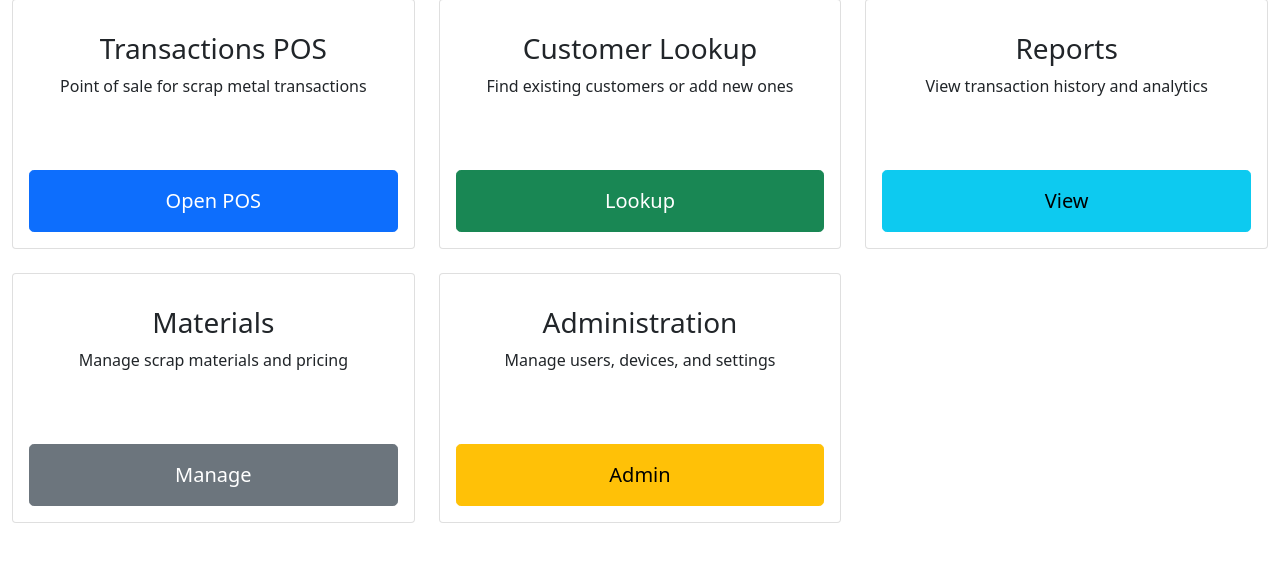
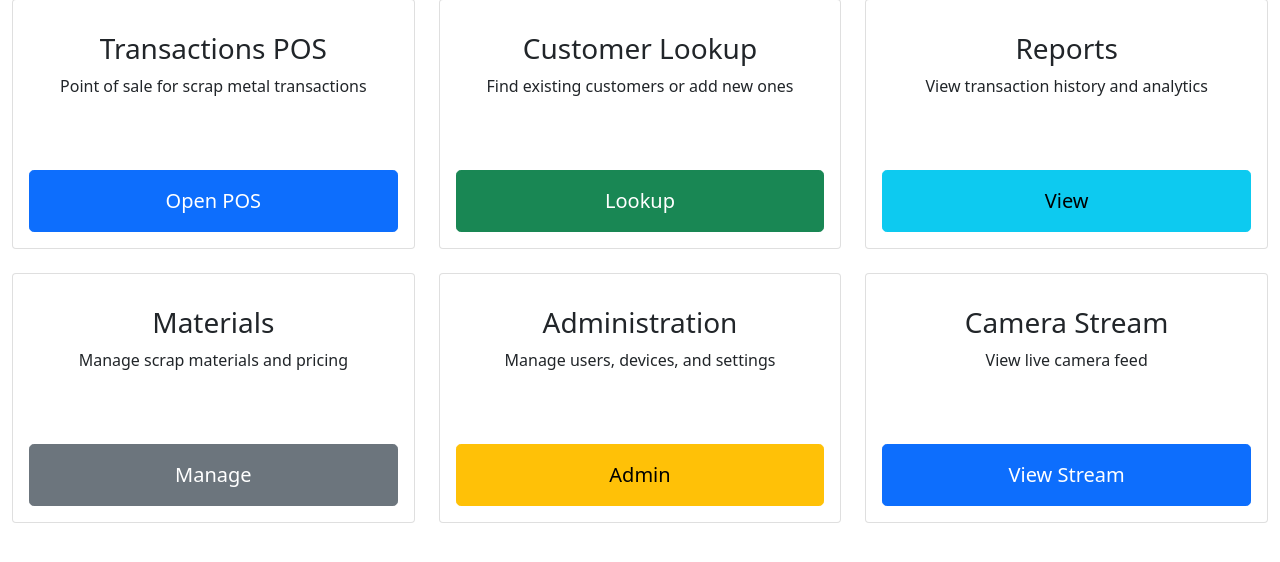
Before and after one commit to dtenney/scrapyard, a Flask app: page / in a window 1280 px wide. Shown: the part 164-726 px from the top of the page. Run offline with Flask 3, Linux system fonts and the light colour scheme; a user stored in the database is signed in; tables that the repository leaves empty hold one stand-in row (values such as "Sample post"); some libraries are stand-ins or nearby versions.

Commit message:
Add camera stream card and functionality

```diff
--- a/app/routes/main.py
+++ b/app/routes/main.py
@@ -173,6 +173,14 @@ def search_customers():
         })
 
     return jsonify({'customers': results})
+
+@main_bp.route('/camera_stream')
+@login_required
+def camera_stream():
+    """Camera stream viewing page"""
+    if not (current_user.has_permission('transaction') or current_user.is_admin):
+        abort(403)
+    return render_template('camera_stream.html')
 
 @main_bp.route('/api/camera/capture', methods=['POST'])
 @login_required
--- a/app/templates/dashboard.html
+++ b/app/templates/dashboard.html
@@ -74,6 +74,19 @@
         </div>
     </div>
     {% endif %}
+
+    {% if current_user.has_permission('transaction') or current_user.is_admin %}
+    <div class="col-md-6 col-lg-4">
+        <div class="card touch-card h-100">
+            <div class="card-body d-flex flex-column justify-content-center text-center">
+                <i class="fas fa-video fa-4x mb-3 text-primary"></i>
+                <h3>Camera Stream</h3>
+                <p>View live camera feed</p>
+                <a href="{{ url_for('main.camera_stream') }}" class="btn btn-primary btn-lg mt-auto">View Stream</a>
+            </div>
+        </div>
+    </div>
+    {% endif %}
 </div>
 
 
```
Also changed, not shown: app/templates/camera_stream.html (added, +57 -0 lines).
